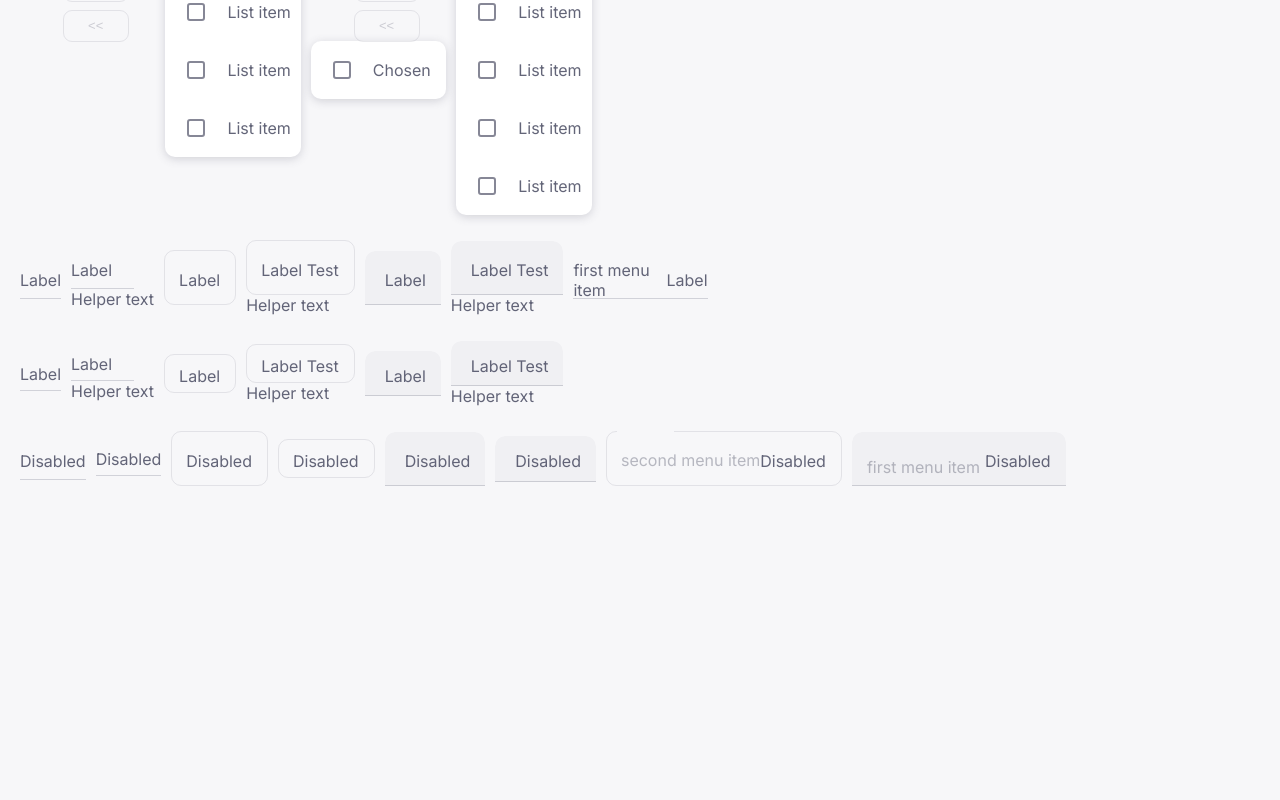
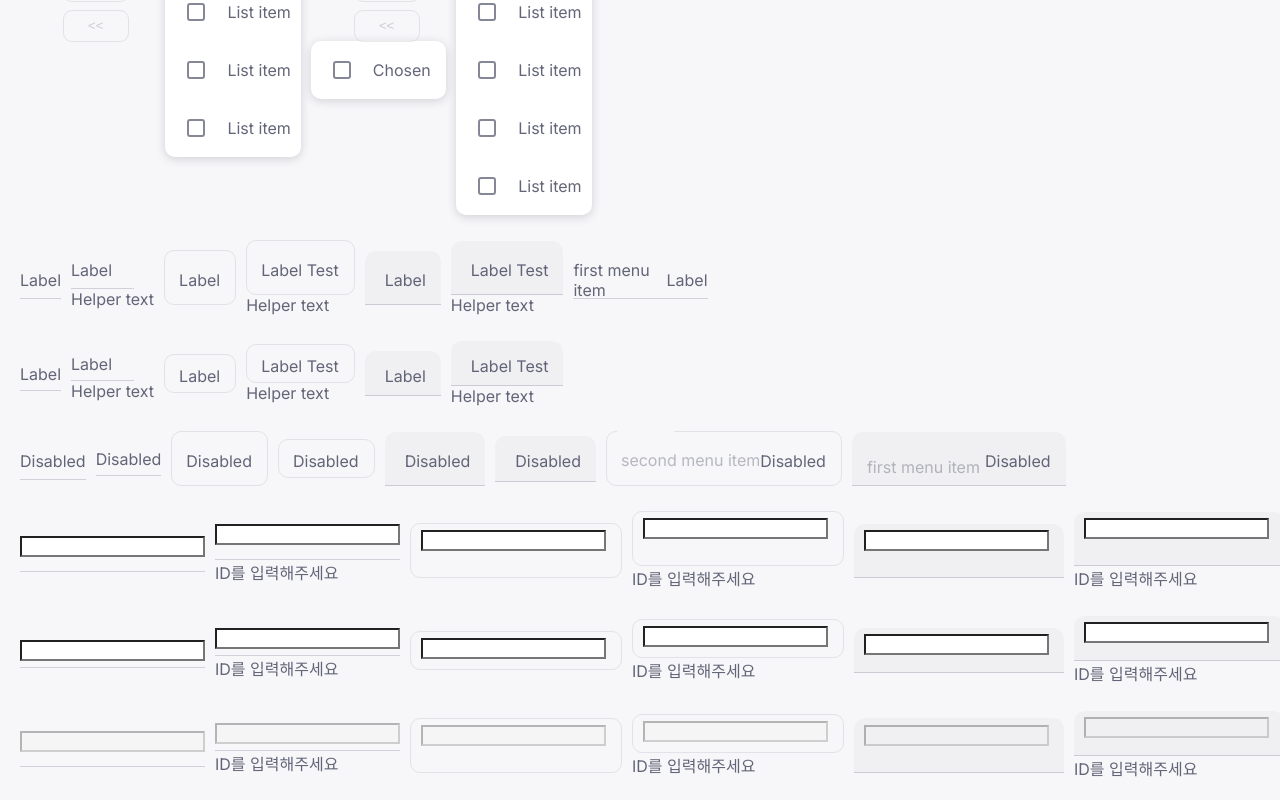
Before and after one commit to HaJaehyeong/template, a Next.js app: page / in a window 1280 px wide. Shown: the part 2653-3453 px from the top of the page. Before the commit the page ends 3159 px from the top, so only its background shows below. Built offline with nearby package versions, Linux system fonts and the light colour scheme.

Commit message:
add ui component: text field(input)

```diff
--- a/src/app/page.tsx
+++ b/src/app/page.tsx
@@ -10,6 +10,7 @@ import UiRating from '@/ui/rating/rating';
 import UiSelect from '@/ui/select/select';
 import UiSlider from '@/ui/slider/slider';
 import UiSwitch from '@/ui/switch/switch';
+import UiTextField from '@/ui/text-field/text-field';
 import UiToggleButtonGroup from '@/ui/toggle-button-group/toggle-button-group';
 import UiToggleButton from '@/ui/toggle-button/toggle-button';
 import UiTransferList from '@/ui/transfer-list/transfer-list';
@@ -744,6 +745,32 @@ const Home: React.FC = () => {
           <UiMenuItem value={3}>third menu item</UiMenuItem>
         </UiSelect>
       </div>
+
+      <div style={{ display: 'flex', flexDirection: 'row', alignItems: 'center', gap: '10px' }}>
+        <UiTextField id="hello" label="Label" />
+        <UiTextField id="hello" label="Label" helperText="ID를 입력해주세요" />
+        <UiTextField id="world" label="Label" variant="outline" />
+        <UiTextField id="world" label="Label" variant="outline" helperText="ID를 입력해주세요" />
+        <UiTextField id="world" label="Label" variant="filed" />
+        <UiTextField id="world" label="Label" variant="filed" helperText="ID를 입력해주세요" />
+        <UiTextField id="world" label="Label" variant="filed" helperText="ID를 입력해주세요" isError />
+      </div>
+      <div style={{ display: 'flex', flexDirection: 'row', alignItems: 'center', gap: '10px' }}>
+        <UiTextField id="hello" label="Label" fieldSize="s" />
+        <UiTextField id="hello" label="Label" fieldSize="s" helperText="ID를 입력해주세요" />
+        <UiTextField id="world" label="Label" variant="outline" fieldSize="s" />
+        <UiTextField id="world" label="Label" variant="outline" fieldSize="s" helperText="ID를 입력해주세요" />
+        <UiTextField id="world" label="Label" variant="filed" fieldSize="s" />
+        <UiTextField id="world" label="Label" variant="filed" fieldSize="s" helperText="ID를 입력해주세요" />
+      </div>
+      <div style={{ display: 'flex', flexDirection: 'row', alignItems: 'center', gap: '10px' }}>
+        <UiTextField id="hello" label="Label" disabled />
+        <UiTextField id="hello" label="Label" fieldSize="s" helperText="ID를 입력해주세요" disabled />
+        <UiTextField id="world" label="Label" variant="outline" disabled />
+        <UiTextField id="world" label="Label" variant="outline" fieldSize="s" helperText="ID를 입력해주세요" disabled />
+        <UiTextField id="world" label="Label" variant="filed" disabled />
+        <UiTextField id="world" label="Label" variant="filed" fieldSize="s" helperText="ID를 입력해주세요" disabled />
+      </div>
     </div>
   );
 };
--- a/src/ui/select/select.tsx
+++ b/src/ui/select/select.tsx
@@ -9,7 +9,7 @@ type Item = { label: string; value: string | number };
 
 type UiSelectProps = {
   label: string;
-  variant?: 'standard' | 'outline' | 'filed';
+  variant?: 'standard' | 'outline' | 'filed'; // NOTE(hajae): Style Guide에 filed라고 적혀있어서 filed로 설정했는데 field가 아닐까..
   size?: 's' | 'm';
   isError?: boolean;
   disabled?: boolean;
--- /dev/null
+++ b/src/ui/text-field/text-field.module.scss
@@ -0,0 +1,214 @@
+.text-field-wrapper {
+  position: relative;
+  width: 220px;
+  min-width: 220px;
+
+  &.disabled {
+    > * {
+      pointer-events: none;
+    }
+  }
+
+  input[type="text"] {
+    padding: 9px 0;
+    width: calc(100% - 5px);
+
+    transition: all 0.2s ease;
+    background-color: transparent;
+    border: 0;
+
+    font-size: 16px;
+
+    &.s {
+      padding: 5px 0;
+    }
+
+    &.outline {
+      padding: 13px 3px 10px;
+
+      &.s {
+        padding: 5px 3px;
+      }
+
+      &.active {
+        padding: 15px 5px 10px;
+
+        &.s {
+          padding: 5px;
+        }
+      }
+    }
+
+    &.filed {
+      padding: 13px 3px 5px;
+
+      &.s {
+        padding: 8px 3px;
+      }
+
+      &.active {
+        padding: 20px 5px 5px;
+
+        &.s {
+          padding: 18px 5px 0;
+        }
+      }
+    }
+  }
+}
+
+.input {
+  flex-direction: row;
+  align-items: center;
+
+  margin: 0px;
+  padding: 0;
+  width: calc(100% - 20px);
+  height: 47px;
+
+  background-color: transparent;
+  border: 0;
+  border-bottom: solid 1px var(--other-input-line);
+
+  font-size: 16px;
+
+  &.s {
+    padding: 0 0 4px 0;
+    height: 35px;
+  }
+
+  legend {
+    display: block;
+    visibility: hidden;
+    padding: 0 4px;
+    width: auto;
+    height: 11px;
+
+    font-size: 12px;
+    overflow: hidden;
+  }
+
+  &.outline {
+    padding: 0 15px 0 10px;
+    width: calc(100% - 27px);
+    height: 58px;
+
+    border: solid 1px var(--other-divider);
+    border-radius: 10px;
+
+    &.s {
+      height: 42px;
+    }
+  }
+
+  &.filed {
+    padding: 0 15px 0 10px;
+    width: calc(100% - 25px);
+    height: 59px;
+
+    background-color: var(--other-input-background);
+    border-bottom: solid 1px var(--other-ouline-border);
+    border-top-left-radius: 10px;
+    border-top-right-radius: 10px;
+
+    &.s {
+      height: 50px;
+    }
+  }
+
+  &.focused {
+    border-color: var(--primary-main);
+  }
+
+  &.error {
+    border-color: var(--error-main);
+  }
+}
+
+.label {
+  position: absolute;
+  top: 30px;
+  left: 0;
+
+  background-color: transparent;
+  color: var(--text-disabled);
+
+  transform: translateY(-50%);
+  transition: all 0.2s ease;
+  pointer-events: none;
+
+  &.s {
+    top: 26px;
+  }
+
+  &.active {
+    top: 5px;
+    left: 0;
+    font-size: 12px;
+  }
+
+  &.outline {
+    top: 33px;
+    left: 15px;
+    color: var(--text-secondary);
+
+    &.s {
+      top: 25px;
+    }
+
+    &.active {
+      top: 5px;
+      left: 15px;
+    }
+
+    &.disabled {
+      color: var(--text-disabled);
+    }
+  }
+
+  &.filed {
+    top: 33px;
+    left: 15px;
+    color: var(--text-secondary);
+
+    &.s {
+      top: 29px;
+    }
+
+    &.active {
+      top: 20px;
+      left: 15px;
+    }
+
+    &.disabled {
+      color: var(--text-disabled);
+    }
+  }
+
+  &.focused {
+    color: var(--primary-main);
+  }
+
+  &.error {
+    color: var(--error-alternative-dark);
+  }
+}
+
+.helper-text {
+  margin-top: 5px;
+  color: var(--action-active);
+  font-size: 12px;
+
+  &.s {
+    margin-top: 3px;
+  }
+
+  &.outline,
+  &.filed {
+    margin-left: 15px;
+  }
+
+  &.error {
+    color: var(--error-alternative-dark);
+  }
+}
--- /dev/null
+++ b/src/ui/text-field/text-field.tsx
@@ -0,0 +1,72 @@
+import React, { InputHTMLAttributes, useEffect, useState } from 'react';
+import styles from './text-field.module.scss';
+
+type UiTextFieldProps = {
+  label: string;
+  variant?: 'standard' | 'outline' | 'filed'; // NOTE(hajae): Style Guide에 filed라고 적혀있어서 filed로 설정했는데 field가 아닐까..
+  fieldSize?: 's' | 'm';
+  helperText?: string;
+  isError?: boolean;
+  disabled?: boolean;
+  defaultValue?: string;
+} & InputHTMLAttributes<HTMLInputElement>;
+
+const UiTextField: React.FC<UiTextFieldProps> = ({
+  label,
+  variant = 'standard',
+  fieldSize = 'm',
+  isError = false,
+  disabled = false,
+  defaultValue = '',
+  helperText,
+  ...props
+}) => {
+  const [active, setActive] = useState(false);
+  const [focused, setFocused] = useState(false);
+  const [value, setValue] = useState('');
+
+  useEffect(() => {
+    value !== '' ? setActive(true) : setActive(false);
+  }, [value]);
+
+  const handleChange = (event: React.ChangeEvent<HTMLInputElement>) => setValue(event.target.value);
+  const handleFocus = () => setFocused(true);
+  const handleBlur = () => setFocused(false);
+
+  return (
+    <div className={styles.textFieldWrapper}>
+      <fieldset
+        className={`${styles.input} ${styles[variant]} ${styles[fieldSize]} ${focused ? styles.focused : ''}
+          ${isError ? styles.error : ''}`}
+      >
+        <legend style={{ maxWidth: value ? '100%' : '0', padding: value ? '' : '0', transition: 'all 0.2s ease' }}>
+          {label}
+        </legend>
+        <label
+          className={`${styles.label} ${styles[variant]} ${styles[fieldSize]}
+            ${active ? styles.active : ''} ${focused ? styles.focused : ''}
+            ${isError ? styles.error : ''} ${disabled ? styles.disabled : ''}`}
+        >
+          {label}
+        </label>
+        <input
+          type="text"
+          value={value}
+          className={`${styles[variant]} ${styles[fieldSize]} ${active ? styles.active : ''}`}
+          onChange={handleChange}
+          onFocus={handleFocus}
+          onBlur={handleBlur}
+          disabled={disabled}
+          {...props}
+        />
+      </fieldset>
+      {helperText && (
+        <div className={`${styles.helperText} ${styles[variant]} ${styles[fieldSize]} ${isError ? styles.error : ''}`}>
+          {helperText}
+        </div>
+      )}
+    </div>
+  );
+};
+
+export default UiTextField;
```
